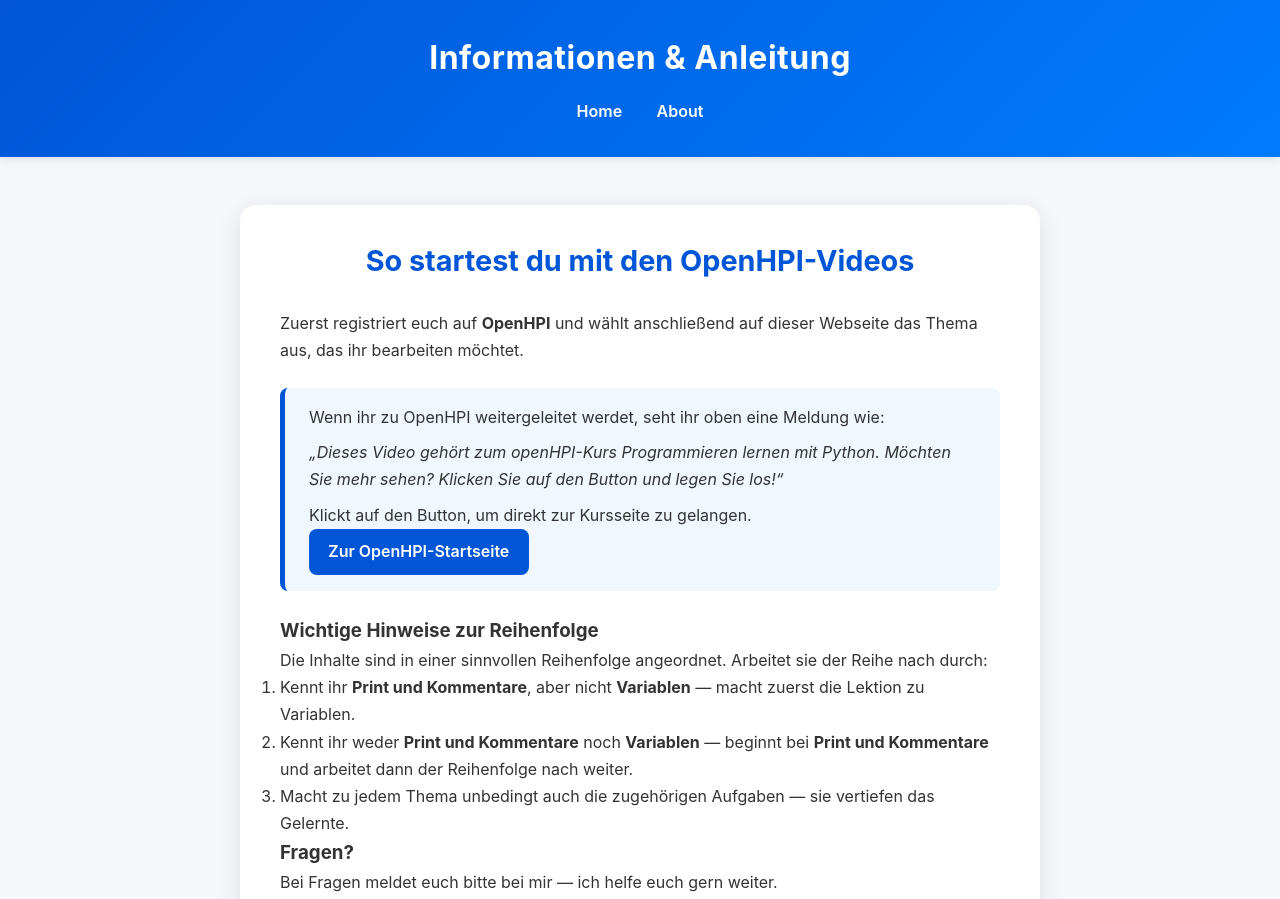
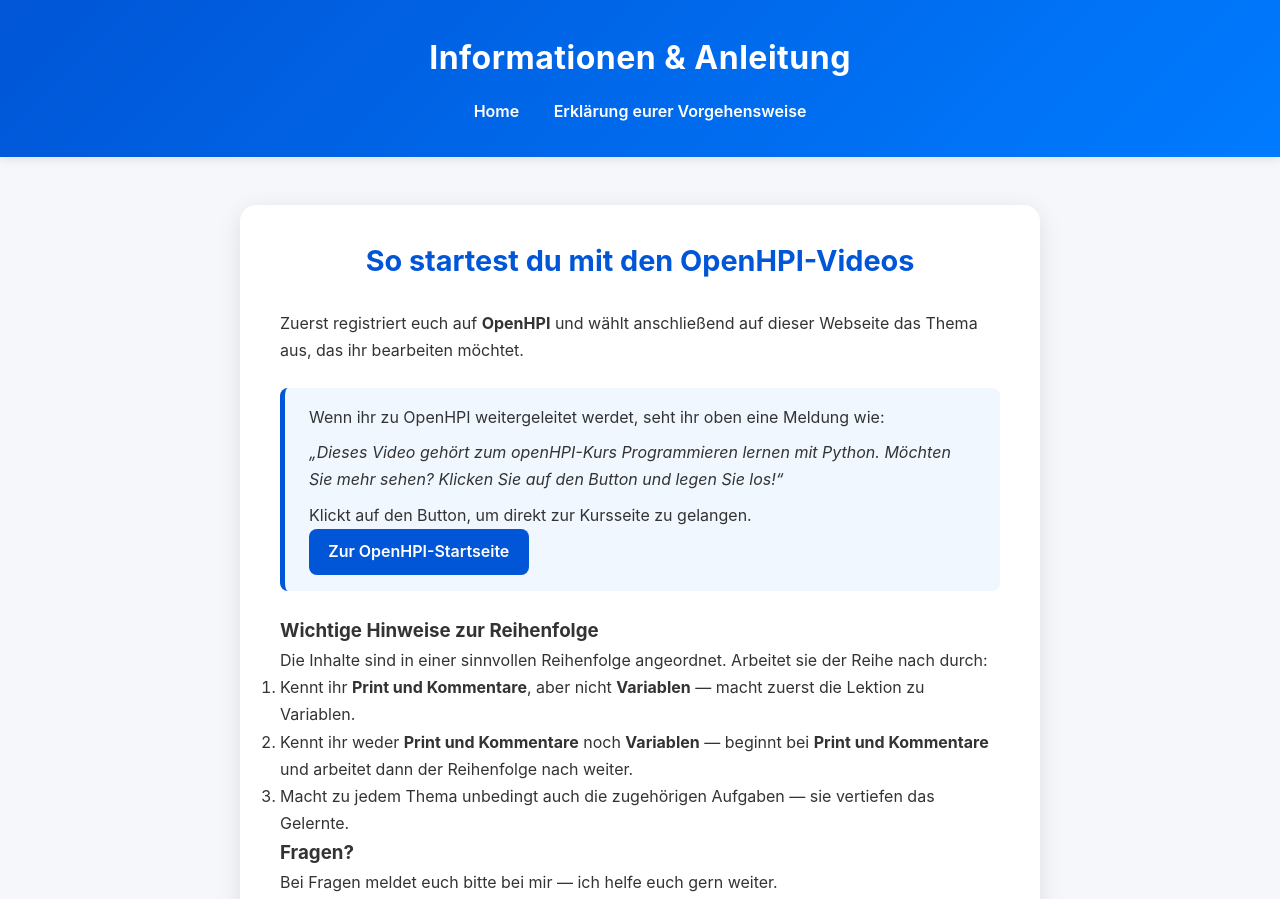
Before and after one commit to Apollo00007/web, a plain HTML site: page about.html in a window 1280 px wide. Shown: the top 899 px of the page. Drawn offline with Linux system fonts and the light colour scheme.

Commit message:
Update about.html

```diff
--- a/about.html
+++ b/about.html
@@ -11,7 +11,7 @@
     <h1>Informationen & Anleitung</h1>
     <nav>
       <a href="index.html">Home</a>
-      <a href="about.html" aria-current="page">About</a>
+      <a href="about.html" aria-current="page">Erklärung eurer Vorgehensweise</a>
     </nav>
   </header>
 
```
